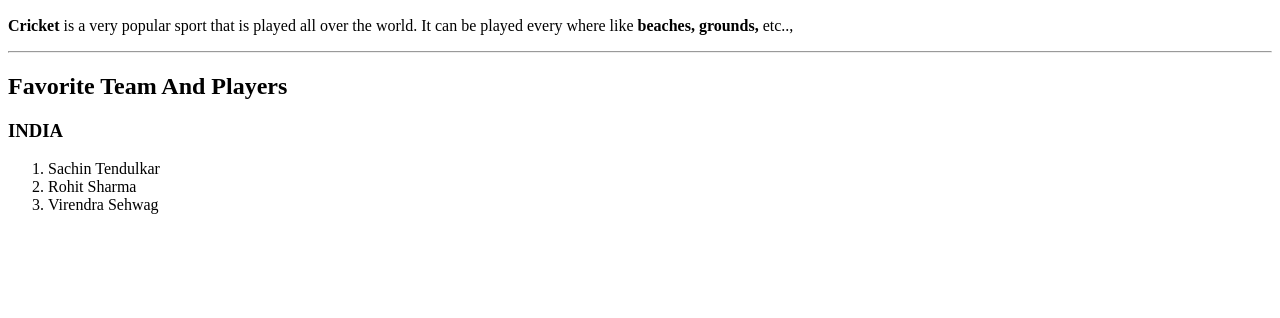
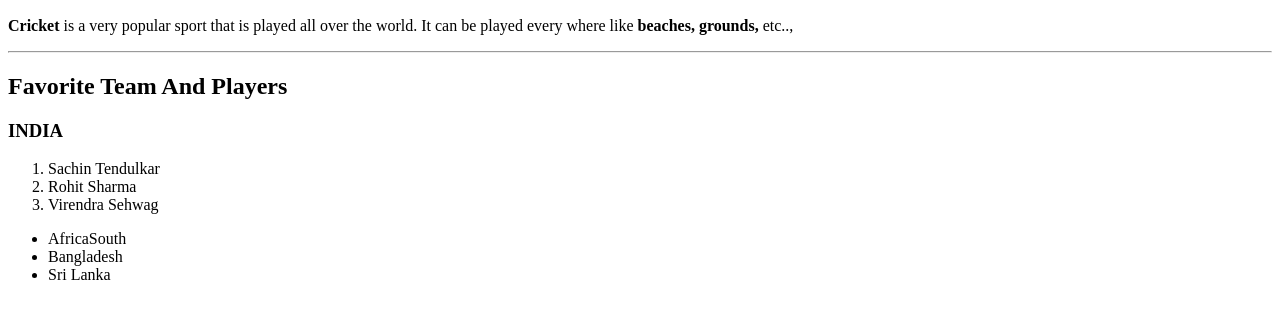
Before and after one commit to 44-563-Web-Apps-S23/44563-webapps-assignment-3-Manoj4499, a plain HTML site: page index.html in a window 1280 px wide. Shown: the part 110-428 px from the top of the page. Drawn offline with Linux system fonts and the light colour scheme.

Commit message:
three best teams

```diff
--- a/index.html
+++ b/index.html
@@ -18,5 +18,11 @@
     <li>Virendra Sehwag </li>
     </ol>
 
+    <ul>
+    <li>AfricaSouth</li>
+    <li>Bangladesh</li>
+    <li>Sri Lanka</li>
+    </ul>
+
 </body>
 </html>
```
